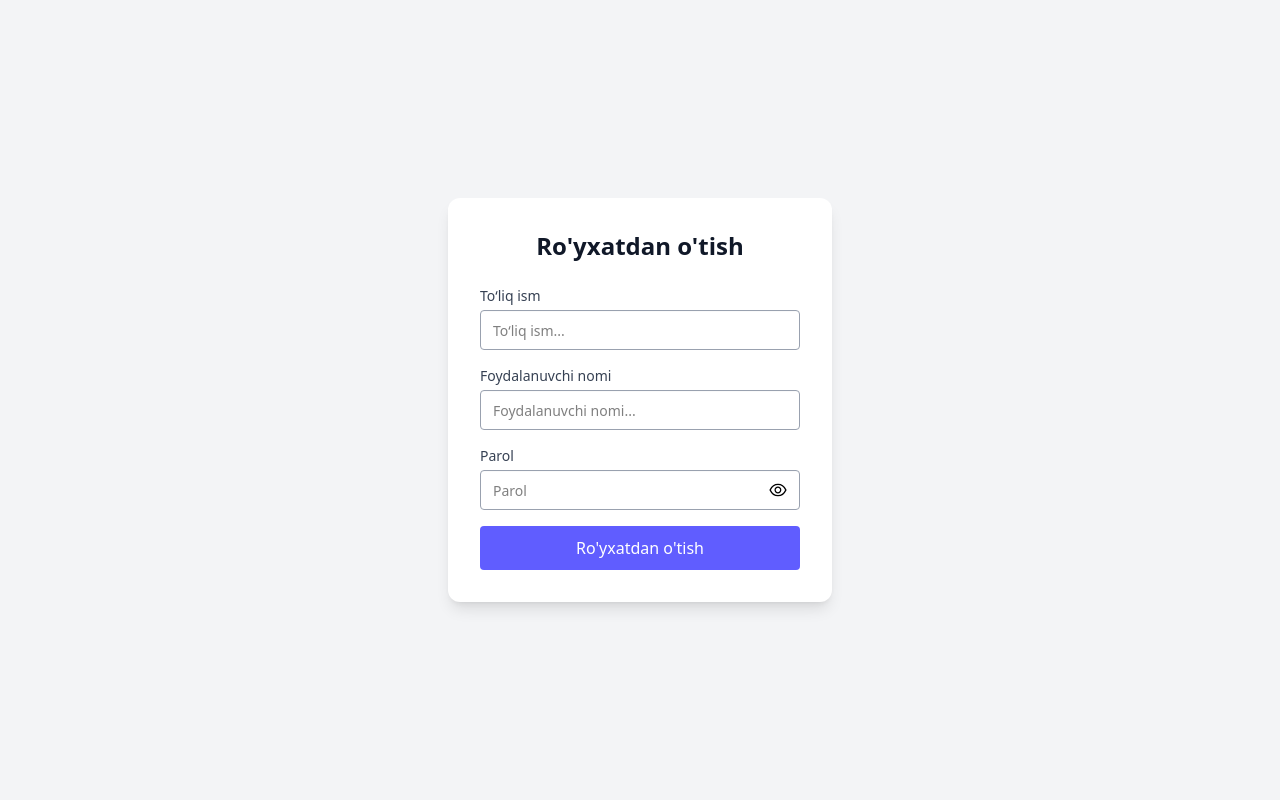
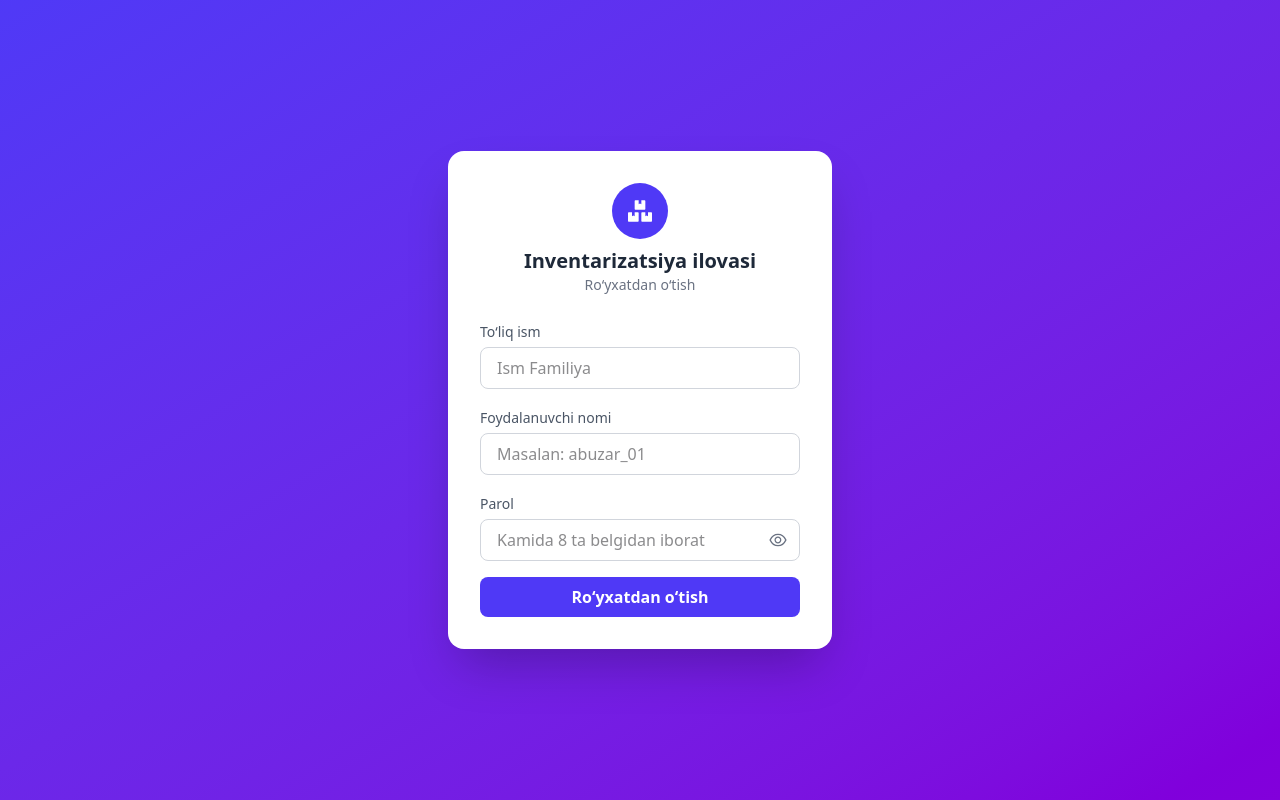
Before and after one commit to Abuzar4ick/Inventory-Web-App, a React (Vite) app in the folder frontend/: page /auth/signup in a window 1280 px wide. Built offline with nearby package versions, Linux system fonts and the light colour scheme; no server answers.

Commit message:
Refactor SignupPage layout and improve accessibility with updated form elements

```diff
--- a/frontend/src/pages/SignupPage.jsx
+++ b/frontend/src/pages/SignupPage.jsx
@@ -1,18 +1,17 @@
-import React, { useState } from "react";
+import { useState } from "react";
 import { AiOutlineEye, AiOutlineEyeInvisible } from "react-icons/ai";
+import { FiLoader } from "react-icons/fi";
+import { FaBoxes } from "react-icons/fa";
 import toast from "react-hot-toast";
 import { useAuthStore } from "../store/useAuthStore";
-import { FiLoader } from "react-icons/fi";
 
 const SignupPage = () => {
+  const [fullname, setFullname] = useState("");
   const [username, setUsername] = useState("");
-  const [fullname, setFullname] = useState("");
   const [password, setPassword] = useState("");
   const [showPassword, setShowPassword] = useState(false);
 
   const { signup, isSigningUp } = useAuthStore();
-
-  const handleToggleShow = () => setShowPassword(!showPassword);
 
   const handleSubmit = (e) => {
     e.preventDefault();
@@ -25,86 +24,81 @@ const SignupPage = () => {
   };
 
   return (
-    <div className="flex items-center justify-center h-screen bg-gray-100">
-      <div className="bg-white p-8 rounded-xl shadow-lg w-full max-w-sm">
-        <h2 className="text-2xl font-semibold text-center mb-6 text-gray-900">
-          Ro'yxatdan o'tish
-        </h2>
+    <div className="min-h-screen flex items-center justify-center bg-linear-to-br from-indigo-600 to-purple-700 px-4">
+      <div className="w-full max-w-sm bg-white rounded-2xl shadow-2xl p-8">
+        {/* Logo */}
+        <div className="flex flex-col items-center mb-6">
+          <div className="w-14 h-14 flex items-center justify-center rounded-full bg-indigo-600 text-white text-2xl mb-2">
+            <FaBoxes />
+          </div>
+          <h1 className="text-xl font-bold text-gray-800">
+            Inventarizatsiya ilovasi
+          </h1>
+          <p className="text-sm text-gray-500">Ro‘yxatdan o‘tish</p>
+        </div>
 
-        <form className="space-y-4" onSubmit={handleSubmit}>
-          {/* Full Name */}
+        <form onSubmit={handleSubmit} className="space-y-4">
+          {/* Full name */}
           <div>
-            <label
-              htmlFor="fullname"
-              className="block text-sm font-medium text-gray-700 mb-1"
-            >
-              To‘liq ism
-            </label>
+            <label className="text-sm text-gray-600">To‘liq ism</label>
             <input
               type="text"
-              id="fullname"
               value={fullname}
               onChange={(e) => setFullname(e.target.value)}
-              placeholder="To‘liq ism..."
-              className="input input-bordered w-full bg-white text-black border-gray-400"
+              placeholder="Ism Familiya"
+              className="mt-1 w-full px-4 py-2 rounded-lg border border-gray-300 focus:ring-2 focus:ring-indigo-500 focus:outline-none"
             />
           </div>
 
           {/* Username */}
           <div>
-            <label
-              htmlFor="username"
-              className="block text-sm font-medium text-gray-700 mb-1"
-            >
-              Foydalanuvchi nomi
-            </label>
+            <label className="text-sm text-gray-600">Foydalanuvchi nomi</label>
             <input
               type="text"
-              id="username"
               value={username}
               onChange={(e) => setUsername(e.target.value)}
-              placeholder="Foydalanuvchi nomi..."
-              className="input input-bordered w-full bg-white text-black border-gray-400"
+              placeholder="Masalan: abuzar_01"
+              className="mt-1 w-full px-4 py-2 rounded-lg border border-gray-300 focus:ring-2 focus:ring-indigo-500 focus:outline-none"
             />
           </div>
+
           {/* Password */}
           <div>
-            <label
-              htmlFor="password"
-              className="block text-sm font-medium text-gray-700 mb-1"
-            >
-              Parol
-            </label>
-            <div className="relative">
+            <label className="text-sm text-gray-600">Parol</label>
+            <div className="relative mt-1">
               <input
-                id="password"
                 type={showPassword ? "text" : "password"}
                 value={password}
                 onChange={(e) => setPassword(e.target.value)}
-                placeholder="Parol"
-                className="input input-bordered w-full bg-white text-black border-gray-400"
+                placeholder="Kamida 8 ta belgidan iborat"
+                className="w-full px-4 py-2 rounded-lg border border-gray-300 focus:ring-2 focus:ring-indigo-500 focus:outline-none"
               />
               <button
                 type="button"
-                onClick={handleToggleShow}
-                className="absolute right-3 top-1/2 -translate-y-1/2 text-black text-xl"
+                onClick={() => setShowPassword(!showPassword)}
+                className="absolute right-3 top-1/2 -translate-y-1/2 text-gray-500 text-xl"
               >
                 {showPassword ? <AiOutlineEyeInvisible /> : <AiOutlineEye />}
               </button>
             </div>
           </div>
 
+          {/* Button */}
           <button
             type="submit"
-            className={`auth-btn ${
-              isSigningUp ? "cursor-not-allowed opacity-50" : ""
-            }`}
             disabled={isSigningUp}
+            className={`w-full py-2 rounded-lg font-semibold text-white transition
+              ${
+                isSigningUp
+                  ? "bg-indigo-400 cursor-not-allowed"
+                  : "bg-indigo-600 hover:bg-indigo-700"
+              }
+            `}
           >
             {isSigningUp ? (
-              <FiLoader className="w-5 h-5 animate-spin mx-auto" />
+              <FiLoader className="animate-spin mx-auto" />
             ) : (
-              "Ro'yxatdan o'tish"
+              "Ro‘yxatdan o‘tish"
             )}
           </button>
         </form>
```
Also changed, not shown: frontend/src/pages/LoginPage.jsx (+6 -7 lines).
